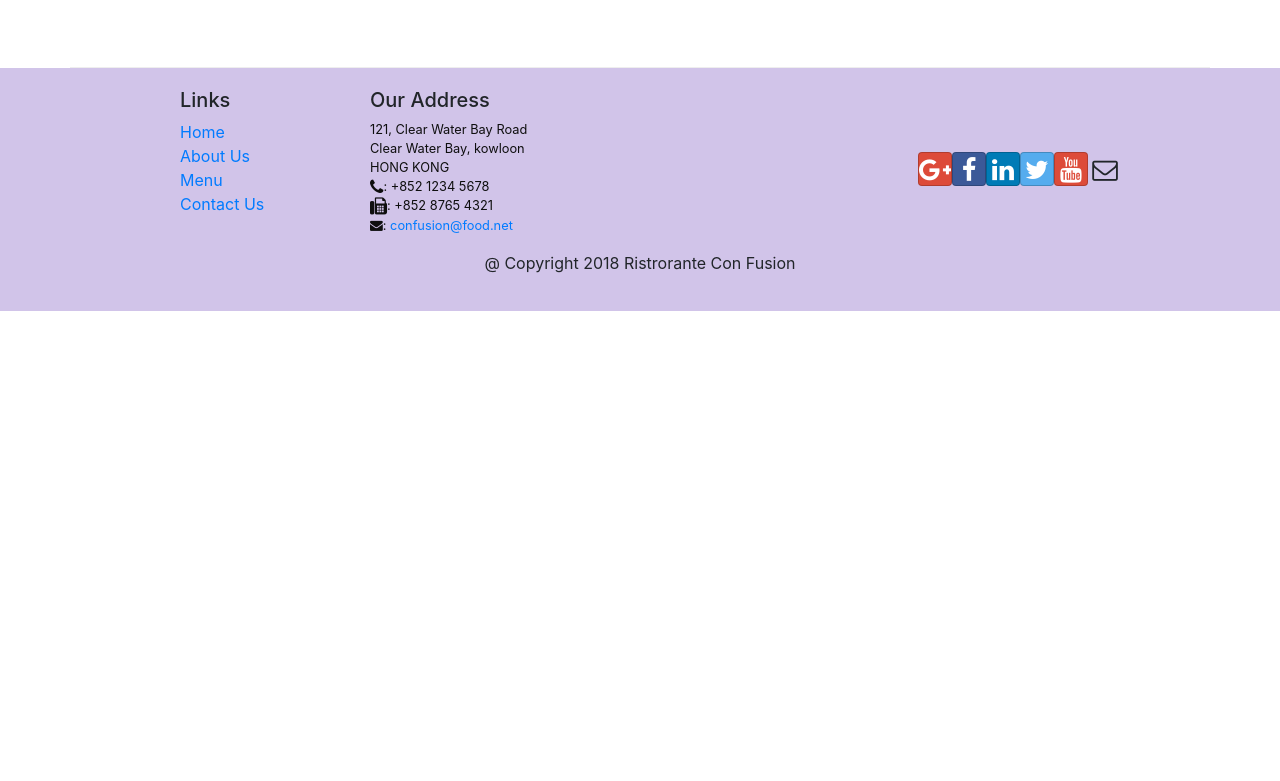
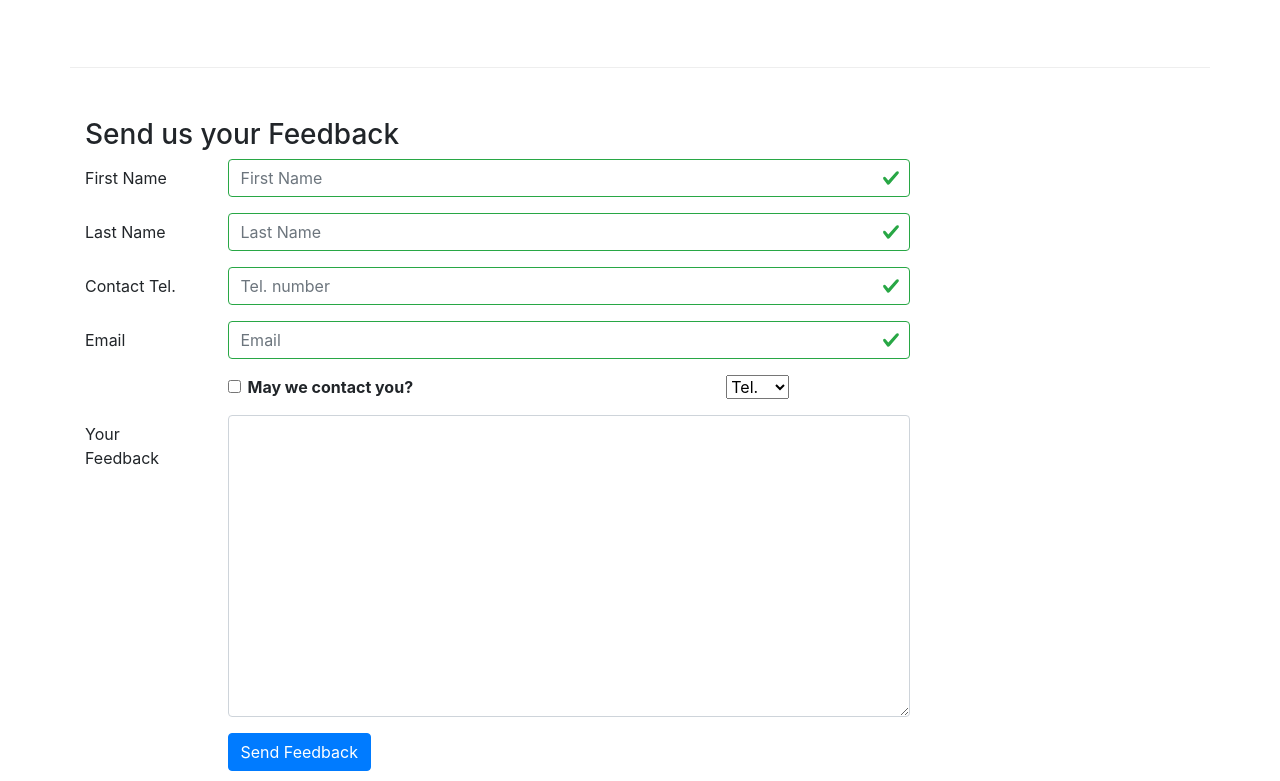
Before and after one commit to oliliyiyi/React, a React (Create React App) app: page /contactus in a window 1280 px wide. Shown: the part 779-1560 px from the top of the page. Before the commit the page ends 1090 px from the top, so only its background shows below. Built offline with nearby package versions, Linux system fonts and the light colour scheme.

Commit message:
Controller Form Validation

```diff
--- a/src/components/ContactComponent.js
+++ b/src/components/ContactComponent.js
@@ -1,8 +1,90 @@
-import React from 'react';
-import {Breadcrumb, BreadcrumbItem} from 'reactstrap';
+import React, {Component} from 'react';
+import {Breadcrumb,
+        BreadcrumbItem,
+        Button,
+        Form,
+        FormGroup,
+        Label,
+        Input,
+        Col,
+        FormFeedback} from 'reactstrap';
 import {Link} from 'react-router-dom';
+import { toHaveStyle } from '@testing-library/jest-dom/dist/matchers';
 
-function Contact(props) {
+class Contact extends Component{
+    constructor(props){
+        super(props);
+
+        this.state = {
+            firstname: '',
+            lastname: '',
+            telnum: '',
+            email: '',
+            agree: false,
+            contactType: 'Tel',
+            message: '',
+            touched: {
+                firstname: false,
+                lastName: false,
+                telnum: false,
+                email: false
+            }
+        }
+
+        this.handleSubmit = this.handleSubmit.bind(this);
+        this.handleInputChange = this.handleInputChange.bind(this);
+        this.handleBlur = this.handleBlur.bind(this);
+    }
+    handleInputChange(event){
+        const target = event.target;
+        const value = target.type === 'checkbox' ? target.checked : target.value;
+        const name =target.name;
+
+        this.setState({
+            [name]: value
+        });
+    }
+
+    handleSubmit(event){
+        console.log('Current State is: ' + JSON.stringify(this.state));
+        alert('Current State is: ' + JSON.stringify(this.state));
+        event.preventDefault();
+    }
+
+    handleBlur = (field) => (evt) => {
+        this.setState({
+            touched: {...this.state.touched, [field]: true }
+        });
+    }
+    validate(firstname, lastname, telnum, email){
+        const errors = {
+            firstname: '',
+            lastname:'',
+            telnum: '',
+            email: '',
+        };
+        if(this.state.touched.firstname && firstname.length < 3)
+            errors.firstname = 'First Name should be >= 3 characters';
+        else if (this.state.touched.firstname && firstname.length > 10)
+            errors.firstname = 'First Name should be <= 10 characters';
+
+        if(this.state.touched.lastname && lastname.length < 3)
+            errors.lastname = 'Last Name should be >= 3 characters';
+        else if (this.state.touched.lastname && lastname.length > 10)
+            errors.lastname = 'Last Name should be <= 10 characters';
+
+        const reg = /\d+$/;
+        if(this.state.touched.telnum && !reg.test(telnum))
+            errors.telnum = 'Tel. Number should contain only numbers';
+        if (this.state.touched.email && email.split('').filter(x => x === '@').length !== 1)
+            errors.email = 'Email should contain a @';
+
+        return errors;
+    }
+
+    render(){
+        const errors = this.validate(this.state.firstname, this.state.lastname,
+                                this.state.telnum, this.state.email);
         return (
             <div className='container'>
                 <div className='row'>
@@ -42,7 +124,108 @@
                         </div>
                     </div>
                 </div>
+                <div className="row row-content">
+                   <div className="col-12">
+                      <h3>Send us your Feedback</h3>
+                   </div>
+                    <div className="col-12 col-md-9">
+                        <Form onSubmit={this.handleSubmit}>
+                            <FormGroup row>
+                                <Label htmlFor="firstname" md={2}>First Name</Label>
+                                <Col md={10}>
+                                    <Input type="text" id="firstname" name="firstname"
+                                        placeholder="First Name"
+                                        value={this.state.firstname}
+                                        valid={errors.firstname ===''}
+                                        invalid={errors.firstname !==''}
+                                        onBlur={this.handleBlur('firstname')}
+                                        onChange={this.handleInputChange} />
+                                        <FormFeedback>{errors.firstname}</FormFeedback>
+                                </Col>
+                            </FormGroup>
+                            <FormGroup row>
+                                <Label htmlFor="lastname" md={2}>Last Name</Label>
+                                <Col md={10}>
+                                    <Input type="text" id="lastname" name="lastname"
+                                        placeholder="Last Name"
+                                        value={this.state.lastname}
+                                        valid={errors.lastname ===''}
+                                        invalid={errors.lastname !==''}
+                                        onBlur={this.handleBlur('lastname')}
+                                        onChange={this.handleInputChange} />
+                                        <FormFeedback>{errors.lastname}</FormFeedback>
+                                </Col>
+                            </FormGroup>
+                            <FormGroup row>
+                            <Label htmlFor="telnum" md={2}>Contact Tel.</Label>
+                                <Col md={10}>
+                                    <Input type="tel" id="telnum" name="telnum"
+                                        placeholder="Tel. number"
+                                        value={this.state.telnum}
+                                        valid={errors.telnum ===''}
+                                        invalid={errors.telnum !==''}
+                                        onBlur={this.handleBlur('telnum')}
+                                        onChange={this.handleInputChange} />
+                                    <FormFeedback>{errors.telnum}</FormFeedback>
+                                </Col>
+                            </FormGroup>
+                            <FormGroup row>
+                                <Label htmlFor="email" md={2}>Email</Label>
+                                <Col md={10}>
+                                    <Input type="email" id="email" name="email"
+                                        placeholder="Email"
+                                        value={this.state.email}
+                                        valid={errors.email ===''}
+                                        invalid={errors.email !==''}
+                                        onBlur={this.handleBlur('email')}
+                                        onChange={this.handleInputChange} />
+                                        <FormFeedback>{errors.email}</FormFeedback>
+                                </Col>
+                            </FormGroup>
+                            <FormGroup row>
+                                <Col md={{size: 6, offset: 2}}>
+                                    <FormGroup check>
+                                        <Label check>
+                                            <Input type="checkbox"
+                                                name="agree"
+                                                checked={this.state.agree}
+                                                onChange={this.handleInputChange} /> {' '}
+                                            <strong>May we contact you?</strong>
+                                        </Label>
+                                    </FormGroup>
+                                </Col>
+                                <Col md={{size: 3, offset: 1}}>
+                                    <Input type="select" name="contactType"
+                                            value={this.state.contactType}
+                                            onChange={this.handleInputChange}>
+                                        <option>Tel.</option>
+                                        <option>Email</option>
+                                    </Input>
+                                </Col>
+                            </FormGroup>
+                            <FormGroup row>
+                                <Label htmlFor="message" md={2}>Your Feedback</Label>
+                                <Col md={10}>
+                                    <Input type="textarea" id="message" name="message"
+                                        rows="12"
+                                        value={this.state.message}
+                                        onChange={this.handleInputChange}></Input>
+                                </Col>
+                            </FormGroup>
+                            <FormGroup row>
+                                <Col md={{size: 10, offset: 2}}>
+                                    <Button type="submit" color="primary">
+                                        Send Feedback
+                                    </Button>
+                                </Col>
+                            </FormGroup>
+                        </Form>
+                    </div>
+               </div>
+
             </div>
         );
     }
+}
+
 export default Contact;
```
Lines whose indentation alone changed are shown as unchanged.
